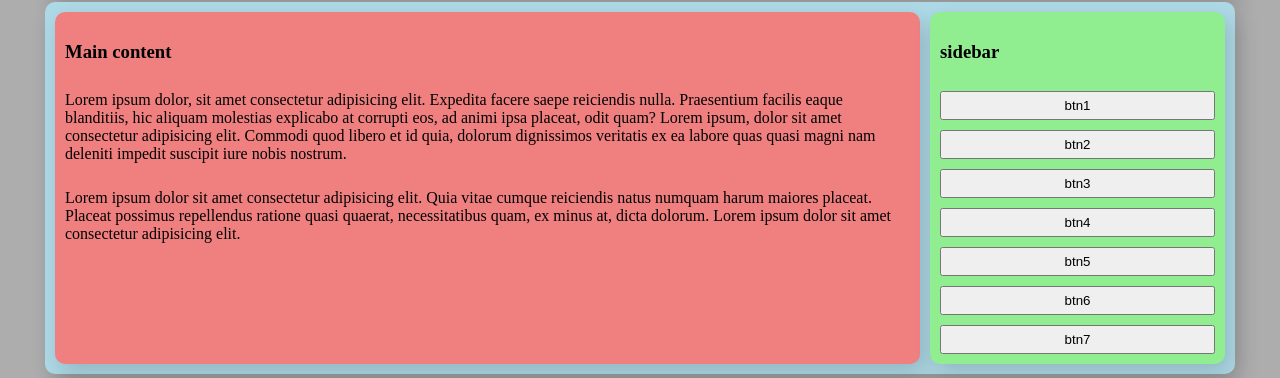
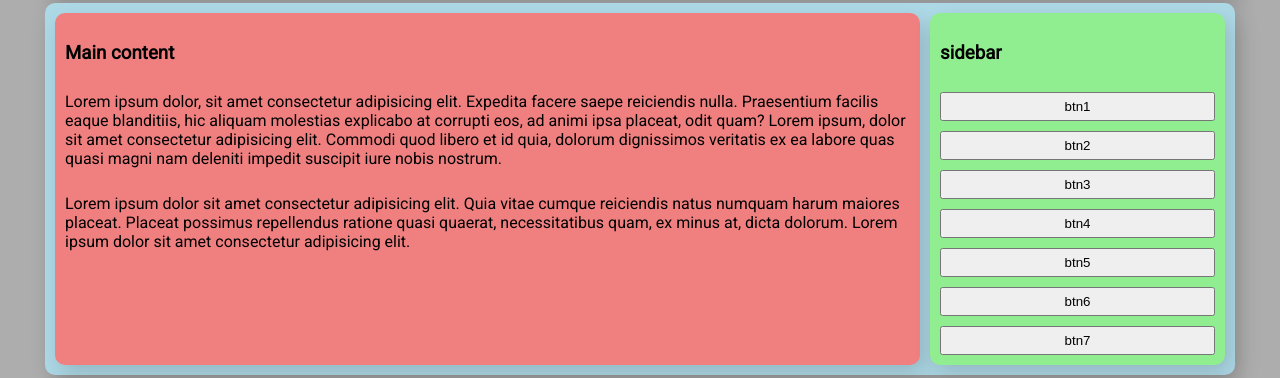
Before and after one commit to XanderUZZZER/temp, a plain HTML site: page index.html in a window 1280 px wide. Shown: the part 105-483 px from the top of the page. Drawn offline with Linux system fonts and the light colour scheme.

Commit message:
roboto font added

```diff
--- a/css/style.css
+++ b/css/style.css
@@ -6,6 +6,7 @@ body {
   background-color: rgb(173, 173, 173);
   max-width: 1200px;
   margin: 0 auto;
+  font-family: "Roboto", sans-serif;
 }
 
 .card {
--- a/index.html
+++ b/index.html
@@ -5,6 +5,7 @@
     <meta charset="UTF-8">
     <meta name="viewport" content="width=device-width, initial-scale=1.0">
     <title>Document</title>
+    <link href="https://fonts.googleapis.com/css2?family=Roboto&display=swap" rel="stylesheet">
     <link rel="stylesheet" href="./css/style.css">
 </head>
 
```
